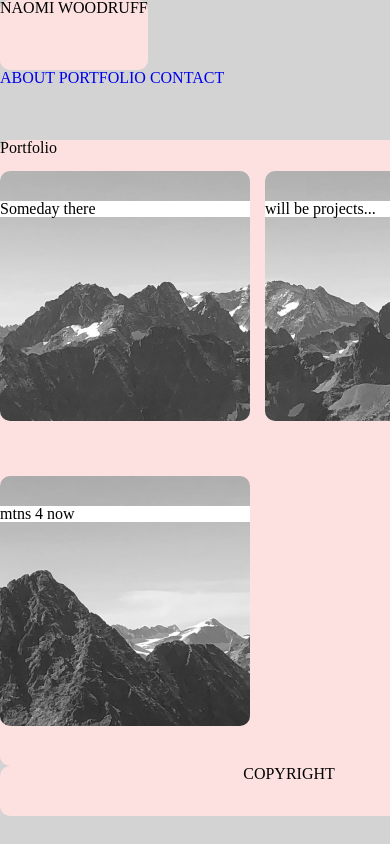
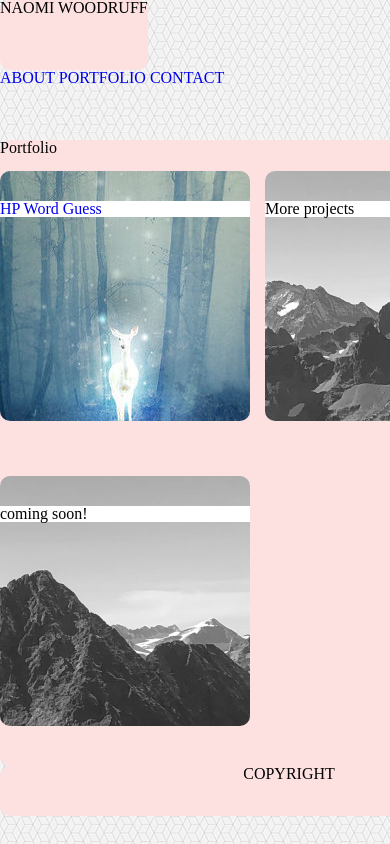
Before and after one commit to naywood/Responsive-Portfolio, a plain HTML site: page portfolio.html in a window 390 px wide. Shown: the top 844 px of the page. Drawn offline with Linux system fonts and the light colour scheme; files that its build step writes are made by us from their sources.

Commit message:
changed image and added link to word guess game

```diff
--- a/assets/css/style.css
+++ b/assets/css/style.css
@@ -102,7 +102,7 @@ p{
 }
 
 .item1{
-  background-image: url(../images/mountains.jpg);
+  background-image: url(../images/wordguess.jpg);
 
 }
 .item2{
@@ -200,9 +200,7 @@ footer {
   }
   @media screen and (max-width: 768px)
   {
-    body {
-      background: #f2fdf3;
-    }
+
     section, footer,{
       width: 720px
     }
@@ -216,10 +214,6 @@ footer {
   }
   @media screen and (max-width: 640px)
   {
-    body{
-      background:lightgray;
-    }
-
     nav {
       clear: both;
       float: left;
--- a/portfolio.html
+++ b/portfolio.html
@@ -27,16 +27,16 @@
         <div class="container">
 
           <div class="item item1">
-          <div class="textbox"> Someday there</div>
+          <div class="textbox"> <a href="https://naywood.github.io/Word-Guess-Game/"> HP Word Guess</a></div>
         </div>
 
         <div class="item item2">
-          <div class="textbox"> will be projects...</div>
+          <div class="textbox"> More projects</div>
         </div>
 
           <div class="item item3">
 
-          <div class="textbox">mtns 4 now</div>
+          <div class="textbox">coming soon!</div>
         </div>
         </div>
 
```
Also changed, not shown: assets/images/wordguess.jpg (added).
